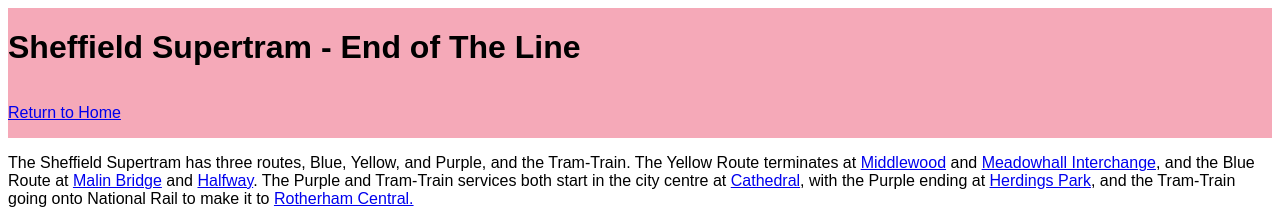
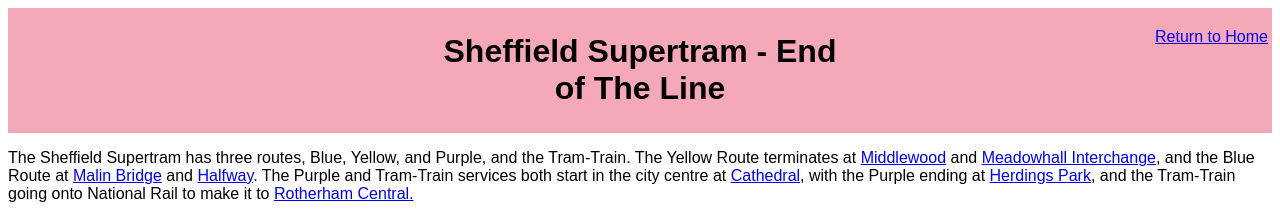
Before and after one commit to drearyplane8/drearyplane8.github.io, a plain HTML site: page blogs/supertram-end-of-the-line.html in a window 1280 px wide. Shown: the top 216 px of the page. Drawn offline with Linux system fonts and the light colour scheme.

Commit message:
moved header to all pages

```diff
--- a/blogs/supertram-end-of-the-line.html
+++ b/blogs/supertram-end-of-the-line.html
@@ -9,10 +9,10 @@
 
 <body>
     <header>
-        <h1 class="header-center">
+        <h1 id="header-col2">
             Sheffield Supertram - End of The Line
         </h1>
-        <p class="header-right">
+        <p id="header-col3">
             <a href="../index.html">Return to Home</a>
         </p>
     </header>
--- a/styles/all-pages.css
+++ b/styles/all-pages.css
@@ -5,17 +5,19 @@ body {
 header {
     background-color: #F5A9B8;
     display: grid;
-    grid-template-columns: 1fr, 1fr, 1fr;
+    grid-template-columns: 1fr 1fr 1fr;
+    text-align: center;
+    padding: 4px;
 }
 
 #header-col1 {
-    grid-column: 1/2;
+    grid-column: 1;
 }
 
 #header-col2 {
-    grid-column: 2/3;
+    grid-column: 2;
 }
 
 #header-col3 {
-    grid-column: 3/3;
+    grid-column: 3;
 }
--- a/styles/supertram.css
+++ b/styles/supertram.css
@@ -1,3 +1,7 @@
+#header-col3 {
+    text-align: right;
+}
+
 h2.centre {
     margin: 0px auto;
 }
```
